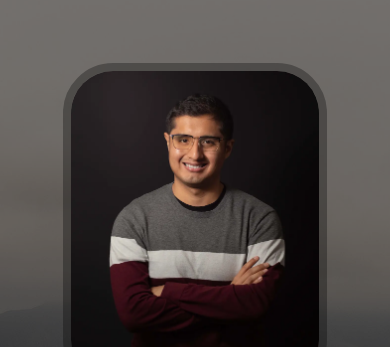
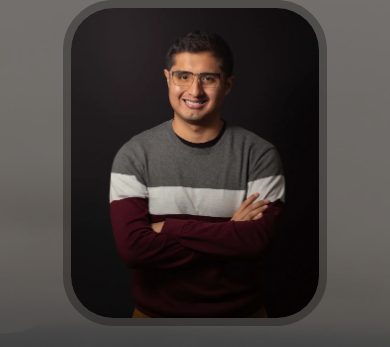
Before and after one commit to Nidrub/portfolio, a website: page index.html in a window 390 px wide. Shown: the part 146-493 px from the top of the page. Drawn offline with nearby package versions, Linux system fonts and the light colour scheme.

Commit message:
phone height optimized

```diff
--- a/style.css
+++ b/style.css
@@ -392,6 +392,12 @@ section {
 }
 /*adjust the image for better experience */
 @media (max-width: 750px) {
+    #home {
+        flex-direction: column;
+        align-content: center;
+        justify-content:  flex-start;
+        padding-top: 6vh;
+    }
     #headshot {
         width: 85%;
         height: 85%;
```
